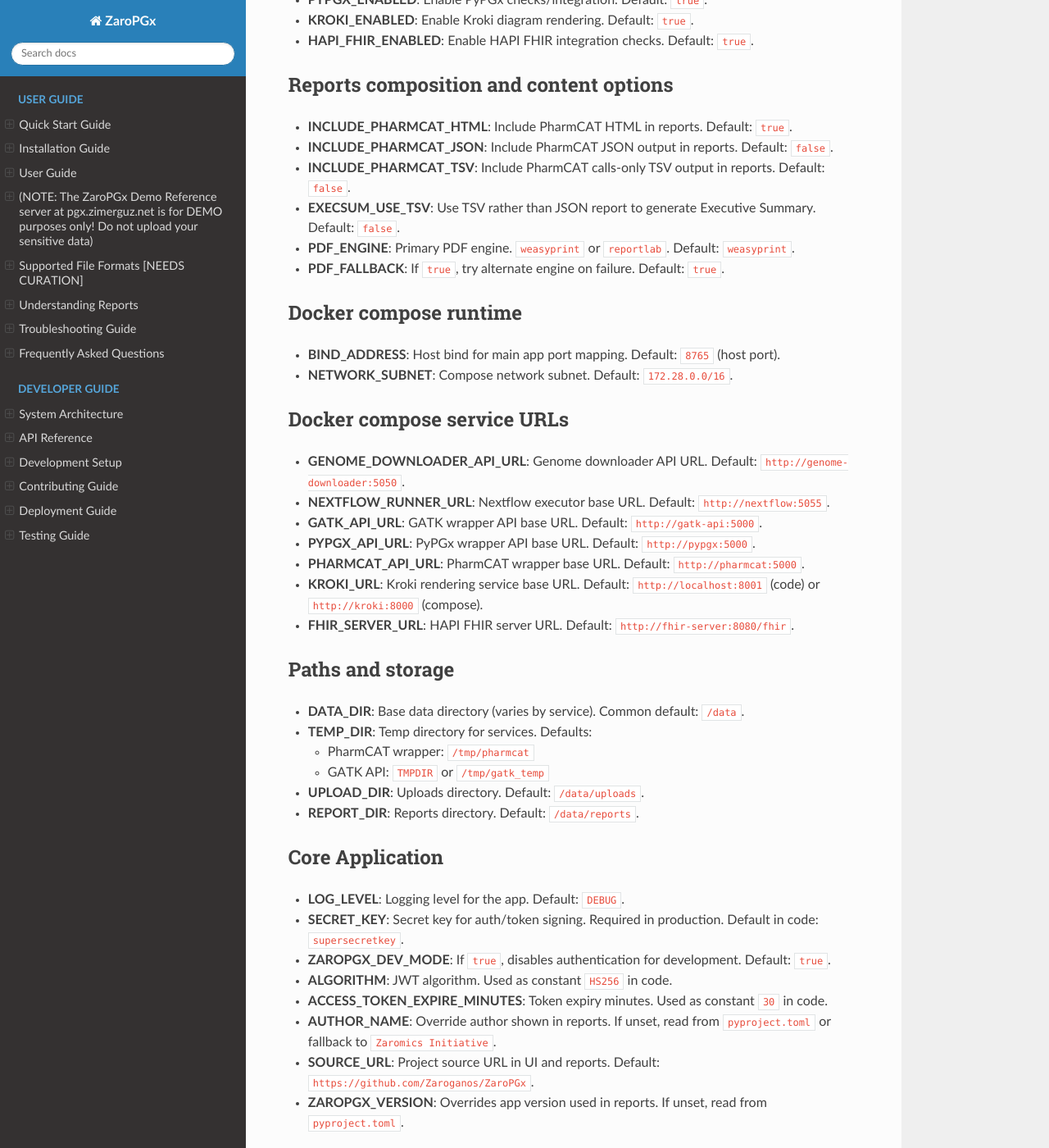
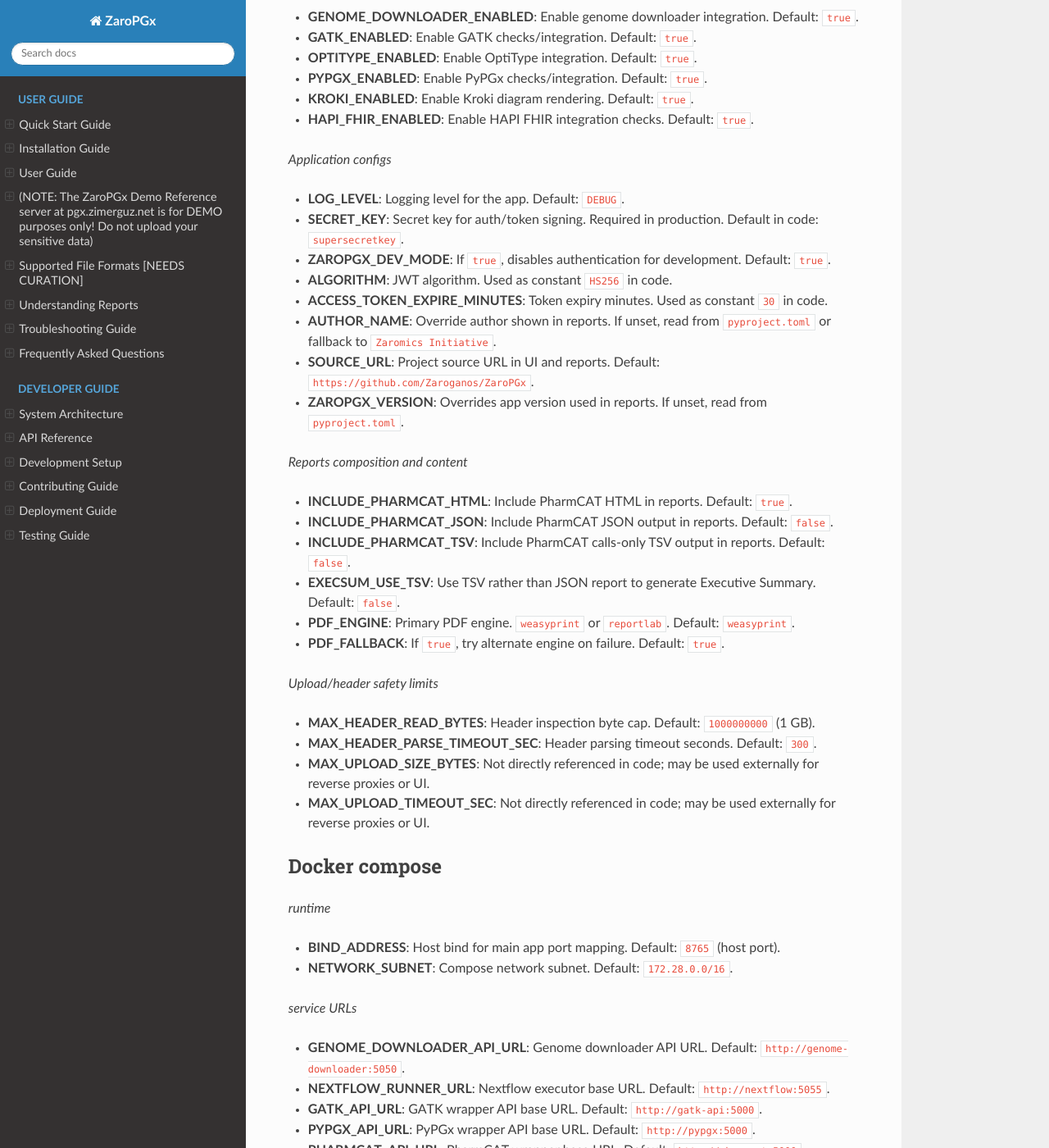
Before and after one commit to Zaroganos/ZaroPGx, a Sphinx documentation site: the page built from docs/advanced-configuration.md, in a window 1280 px wide and 1400 px high, scrolled down 579 px. Shown: the whole window at 82% size. Built offline with Sphinx 7.4.7 and the Read the Docs theme 3.1.0, drawn with Linux system fonts in a browser that asks for light colours; some of the changed text lies outside the part shown.

Commit message:
docs curation

```diff
--- a/docs/advanced-configuration.md
+++ b/docs/advanced-configuration.md
@@ -16,8 +17,17 @@ This document lists environment variables and configuration flags used in the Za
 - **KROKI_ENABLED**: Enable Kroki diagram rendering. Default: `true`.
 - **HAPI_FHIR_ENABLED**: Enable HAPI FHIR integration checks. Default: `true`.
 
+*Application configs*
+- **LOG_LEVEL**: Logging level for the app. Default: `DEBUG`.
+- **SECRET_KEY**: Secret key for auth/token signing. Required in production. Default in code: `supersecretkey`.
+- **ZAROPGX_DEV_MODE**: If `true`, disables authentication for development. Default: `true`.
+- **ALGORITHM**: JWT algorithm. Used as constant `HS256` in code.
+- **ACCESS_TOKEN_EXPIRE_MINUTES**: Token expiry minutes. Used as constant `30` in code.
+- **AUTHOR_NAME**: Override author shown in reports. If unset, read from `pyproject.toml` or fallback to `Zaromics Initiative`.
+- **SOURCE_URL**: Project source URL in UI and reports. Default: `https://github.com/Zaroganos/ZaroPGx`.
+- **ZAROPGX_VERSION**: Overrides app version used in reports. If unset, read from `pyproject.toml`.
 
-### Reports composition and content options
+*Reports composition and content*
 - **INCLUDE_PHARMCAT_HTML**: Include PharmCAT HTML in reports. Default: `true`.
 - **INCLUDE_PHARMCAT_JSON**: Include PharmCAT JSON output in reports. Default: `false`.
 - **INCLUDE_PHARMCAT_TSV**: Include PharmCAT calls-only TSV output in reports. Default: `false`.
@@ -25,12 +35,18 @@ This document lists environment variables and configuration flags used in the Za
 - **PDF_ENGINE**: Primary PDF engine. `weasyprint` or `reportlab`. Default: `weasyprint`.
 - **PDF_FALLBACK**: If `true`, try alternate engine on failure. Default: `true`.
 
+*Upload/header safety limits*
+- **MAX_HEADER_READ_BYTES**: Header inspection byte cap. Default: `1000000000` (1 GB).
+- **MAX_HEADER_PARSE_TIMEOUT_SEC**: Header parsing timeout seconds. Default: `300`.
+- **MAX_UPLOAD_SIZE_BYTES**: Not directly referenced in code; may be used externally for reverse proxies or UI.
+- **MAX_UPLOAD_TIMEOUT_SEC**: Not directly referenced in code; may be used externally for reverse proxies or UI.
 
-### Docker compose runtime
+### Docker compose
+*runtime*
 - **BIND_ADDRESS**: Host bind for main app port mapping. Default: `8765` (host port).
 - **NETWORK_SUBNET**: Compose network subnet. Default: `172.28.0.0/16`.
 
-### Docker compose service URLs
+*service URLs*
 - **GENOME_DOWNLOADER_API_URL**: Genome downloader API URL. Default: `http://genome-downloader:5050`.
 - **NEXTFLOW_RUNNER_URL**: Nextflow executor base URL. Default: `http://nextflow:5055`.
 - **GATK_API_URL**: GATK wrapper API base URL. Default: `http://gatk-api:5000`.
@@ -38,7 +54,6 @@ This document lists environment variables and configuration flags used in the Za
 - **PHARMCAT_API_URL**: PharmCAT wrapper base URL. Default: `http://pharmcat:5000`.
 - **KROKI_URL**: Kroki rendering service base URL. Default: `http://localhost:8001` (code) or `http://kroki:8000` (compose).
 - **FHIR_SERVER_URL**: HAPI FHIR server URL. Default: `http://fhir-server:8080/fhir`.
-
 
 ### Paths and storage
 - **DATA_DIR**: Base data directory (varies by service). Common default: `/data`.
@@ -48,17 +63,8 @@ This document lists environment variables and configuration flags used in the Za
 - **UPLOAD_DIR**: Uploads directory. Default: `/data/uploads`.
 - **REPORT_DIR**: Reports directory. Default: `/data/reports`.
 
-
-### Core Application
-- **LOG_LEVEL**: Logging level for the app. Default: `DEBUG`.
-- **SECRET_KEY**: Secret key for auth/token signing. Required in production. Default in code: `supersecretkey`.
-- **ZAROPGX_DEV_MODE**: If `true`, disables authentication for development. Default: `true`.
-- **ALGORITHM**: JWT algorithm. Used as constant `HS256` in code.
-- **ACCESS_TOKEN_EXPIRE_MINUTES**: Token expiry minutes. Used as constant `30` in code.
-- **AUTHOR_NAME**: Override author shown in reports. If unset, read from `pyproject.toml` or fallback to `Zaromics Initiative`.
-- **SOURCE_URL**: Project source URL in UI and reports. Default: `https://github.com/Zaroganos/ZaroPGx`.
-- **ZAROPGX_VERSION**: Overrides app version used in reports. If unset, read from `pyproject.toml`.
-
+### Reference genome assembly build and other content fetcher service
+- **DOWNLOAD_ON_STARTUP**: If `true`, schedule downloads at startup. Default: `true`.
 
 ### PostgreSQL Database
 - **DB_USER**: Database user. Default: `cpic_user` (app/db.py);
@@ -96,7 +89,6 @@ This document lists environment variables and configuration flags used in the Za
 - **TMPDIR**: Temp directory variable used as `TEMP_DIR`. Default: `/tmp/gatk_temp`.
 - **REFERENCE_DIR**: Reference files directory. Default: `/reference`.
 - **MAX_MEMORY**: Memory hint for Java jobs. Default: `20g`.
-
 
 ### PyPGx wrapper service
 - **PYPGX_MEMORY_LIMIT**: Memory limit hint for PyPGx. Default: `12G`.
@@ -106,7 +98,6 @@ This document lists environment variables and configuration flags used in the Za
 - **PYPGX_PREFERRED**: In report generator, optional hint to prefer PyPGx where both can call. Default: `false`.
 - **PHARMCAT_PREFERRED**: In report generator, optional hint to prefer PharmCAT where both can call. Default: `false`.
 
-
 ### PharmCAT wrapper service
 - **PHARMCAT_VERSION**: Version for pipeline package in container build (ARG and runtime metadata).
 - **PHARMCAT_LOG_LEVEL**: Log level inside PharmCAT wrapper. Default: `DEBUG`.
@@ -114,7 +105,6 @@ This document lists environment variables and configuration flags used in the Za
 - **PHARMCAT_REFERENCE_DIR**: PharmCAT references directory. Default: `/pharmcat`.
 - **PHARMCAT_PIPELINE_DIR**: PharmCAT pipeline directory. Default: `/pharmcat/pipeline`.
 - **PHARMCAT_TEE**: If `true`, tee PharmCAT pipeline logs to file. Default: `true`.
-
 
 ### HAPI FHIR container (abridged; see HAPI FHIR docs)
 These are passed through docker-compose to the HAPI container:
```
Also changed, not shown: other parts of docs/advanced-configuration.md (+4 -16 lines).
